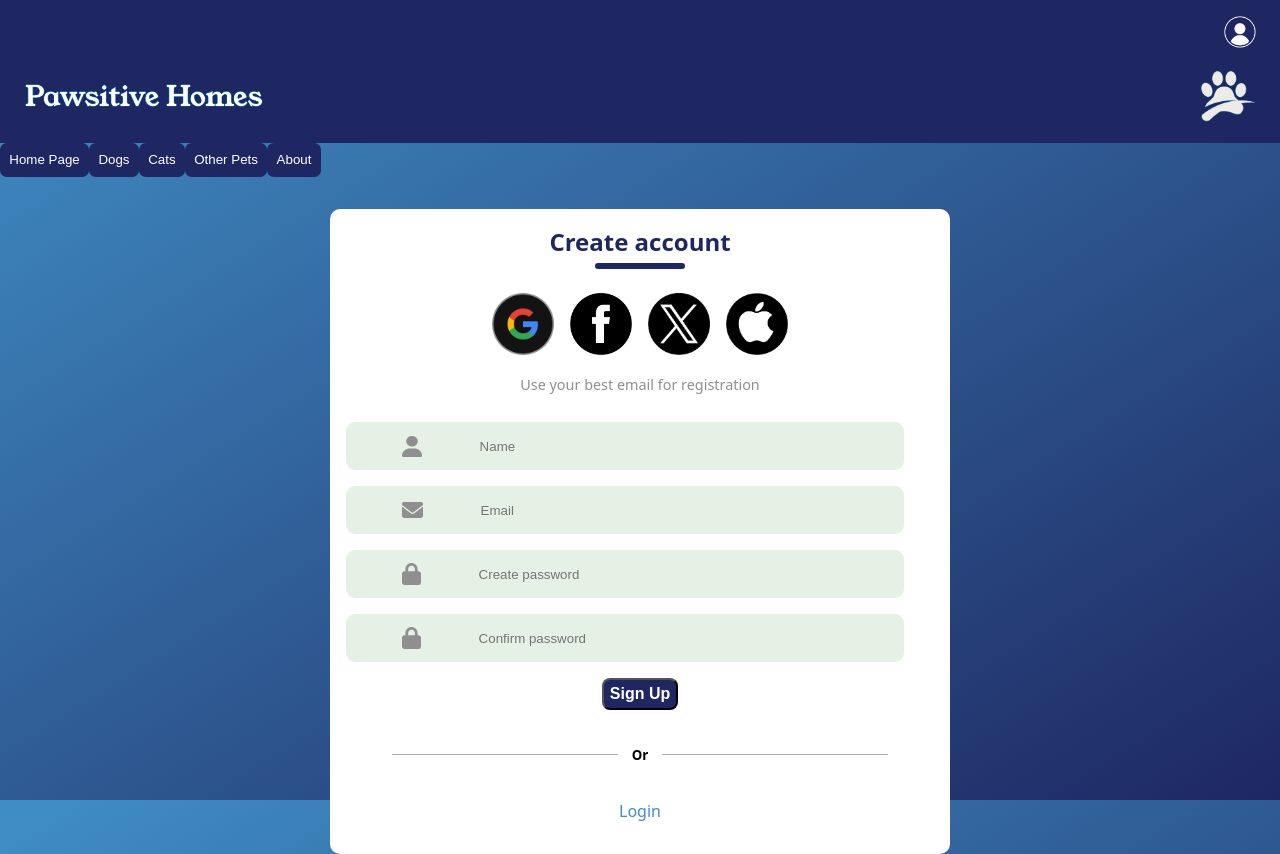
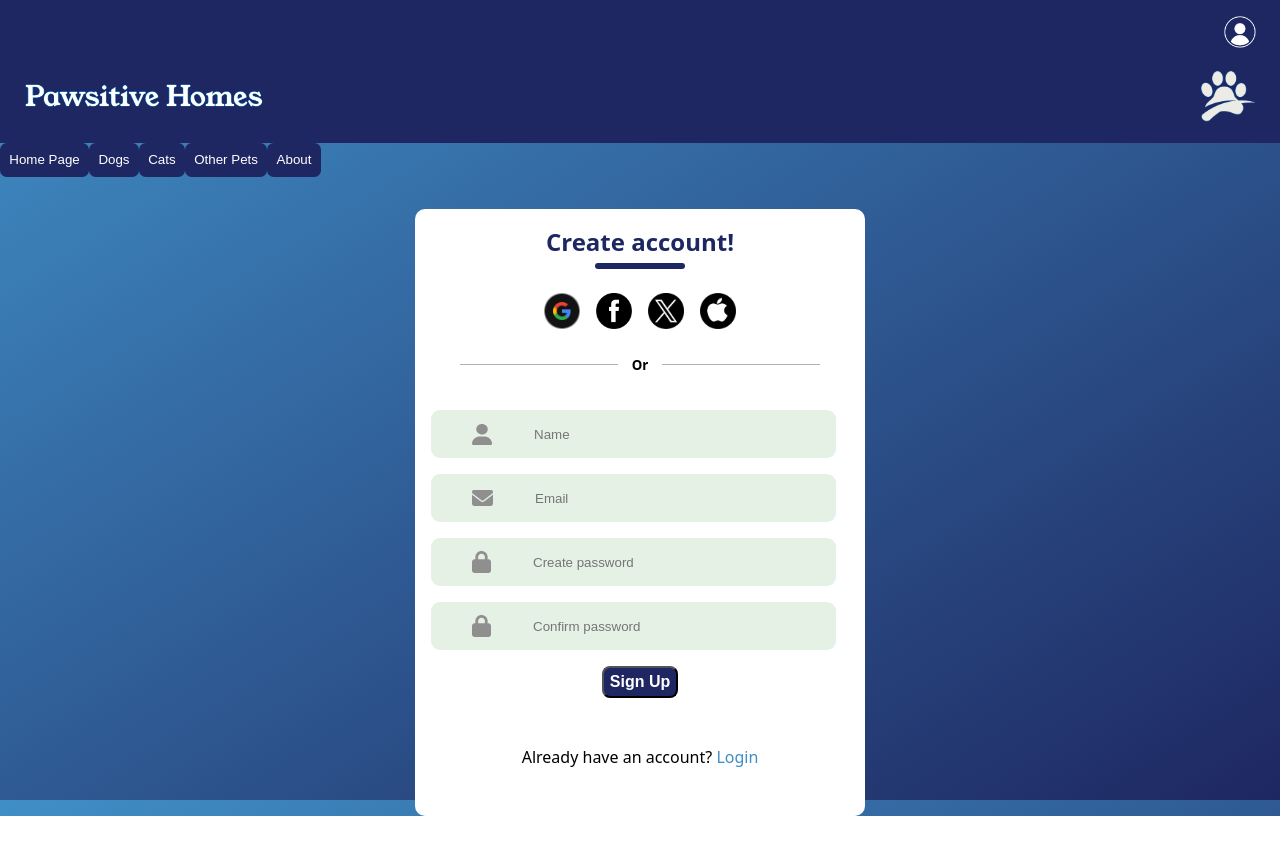
Before and after one commit to Ksfraan/Pawsitive-Homes, a React (Vite) app in the folder Pawsitive-Homes/: page /signup in a window 1280 px wide. After the commit the page ends 816 px from the top, so only its background shows below. Built offline with nearby package versions, Linux system fonts and the light colour scheme; no server answers.

Commit message:
Minor changes in signup and login pages

```diff
--- a/Pawsitive-Homes/src/pages/LogIn.jsx
+++ b/Pawsitive-Homes/src/pages/LogIn.jsx
@@ -22,7 +22,11 @@ function LogIn() {
                     <img src={xIcon} alt='x icon' />
                     <img src={appleIcon} alt='apple icon' />
                 </div>
-                <p className='signOption'>Use your email to login</p>
+                <div className='divider-wrapper'>
+                    <div className='divider-container'>
+                        <h5 className='divider'>Or</h5>
+                    </div>
+                </div>
                 <div className='inputs'>
                     <div className='input'>
                         <img src={emailIcon} alt='email' />
@@ -39,13 +43,8 @@ function LogIn() {
                         Login
                     </button>
                 </div>
-                <div className='divider-wrapper'>
-                    <div className='divider-container'>
-                        <h5 className='divider'>Or</h5>
-                    </div>
-                </div>
                 <div className='create-account-link'>
-                    <Link to='/signup'>Create Account</Link>
+                    <p>Don't have an account? <Link to='/signup'>Signup</Link></p>
                 </div>
             </div>
         </PageContainer>
--- a/Pawsitive-Homes/src/pages/SignUp.jsx
+++ b/Pawsitive-Homes/src/pages/SignUp.jsx
@@ -14,7 +14,7 @@ function SignUp() {
         <PageContainer>
             <div className='container'>
                 <div className='top'>
-                    <div className='text'>Create account</div>
+                    <div className='text'>Create account!</div>
                     <div className='underline'></div>
                 </div>
                 <div className='authenticator'>
@@ -23,8 +23,10 @@ function SignUp() {
                     <img src={xIcon} alt='x icon' />
                     <img src={appleIcon} alt='apple icon' />
                 </div>
-                <div className='signOption'>
-                    Use your best email for registration
+                <div className='divider-wrapper'>
+                    <div className='divider-container'>
+                        <h5 className='divider'>Or</h5>
+                    </div>
                 </div>
                 <div className='inputs'>
                     <div className='input'>
@@ -49,13 +51,8 @@ function SignUp() {
                         Sign Up
                     </button>
                 </div>
-                <div className='divider-wrapper'>
-                    <div className='divider-container'>
-                        <h5 className='divider'>Or</h5>
-                    </div>
-                </div>
                 <div className='create-account-link'>
-                    <Link to='/login'>Login</Link>
+                    <p>Already have an account? <Link to='/login'>Login</Link></p>
                 </div>
             </div>
         </PageContainer>
--- a/Pawsitive-Homes/src/styles/Authentication.css
+++ b/Pawsitive-Homes/src/styles/Authentication.css
@@ -5,7 +5,7 @@
     margin-top: 2em;
     justify-content: center;
     width: 70%;
-    max-width: 620px;
+    max-width: 450px;
     background: #fff;
     padding-bottom: 0;
     border-radius: 10px;
@@ -41,7 +41,7 @@
 }
 
 .authenticator img {
-    width: 10%;
+    width: 8%;
     padding: 0.5em 0.5em;
     cursor: pointer;
 }
@@ -66,6 +66,7 @@
     align-items: center;
     margin: auto;
     width: 100%;
+    max-width: 410px;
     height: 3em;
     background: #e5f1e4;
     border-radius: 9px;
```
